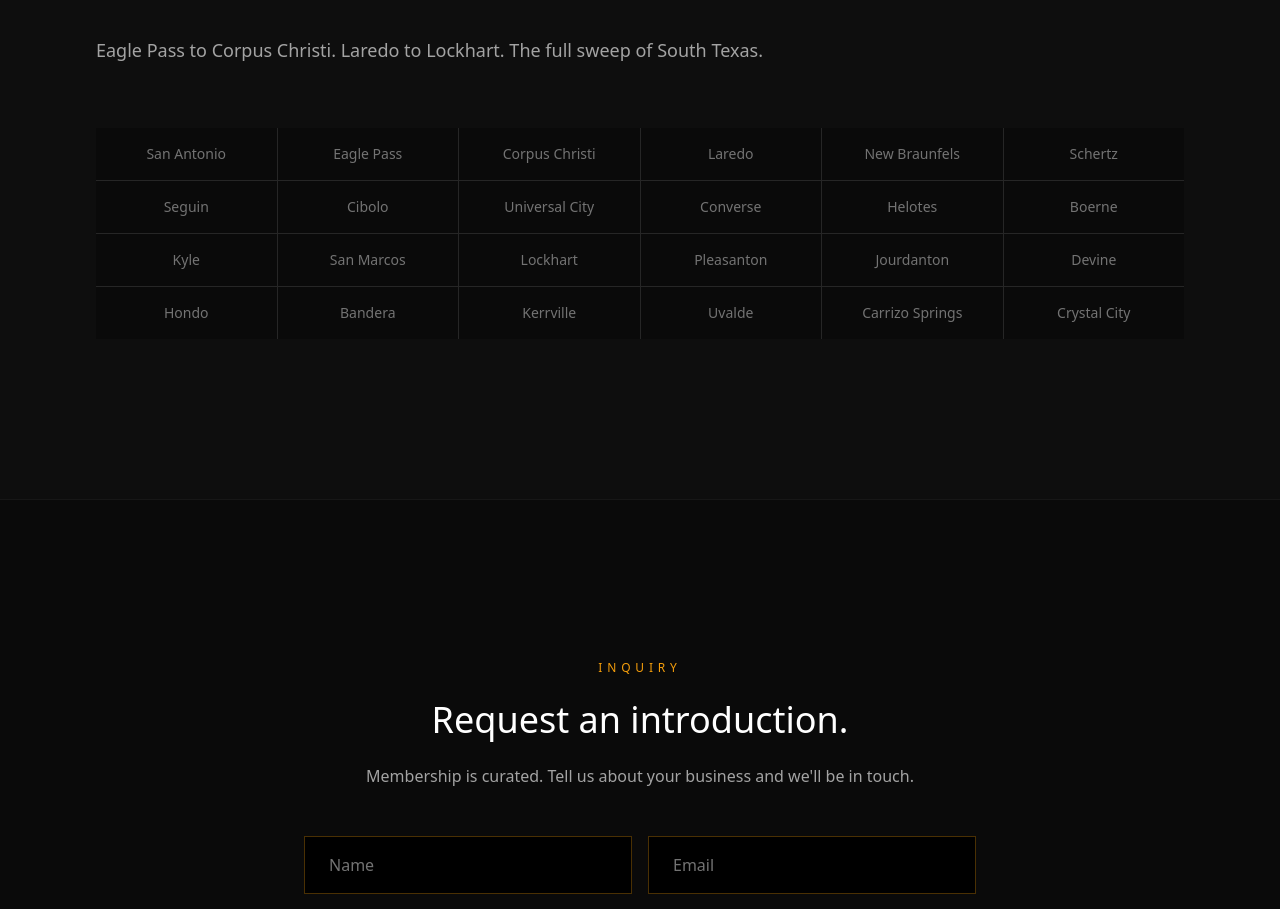
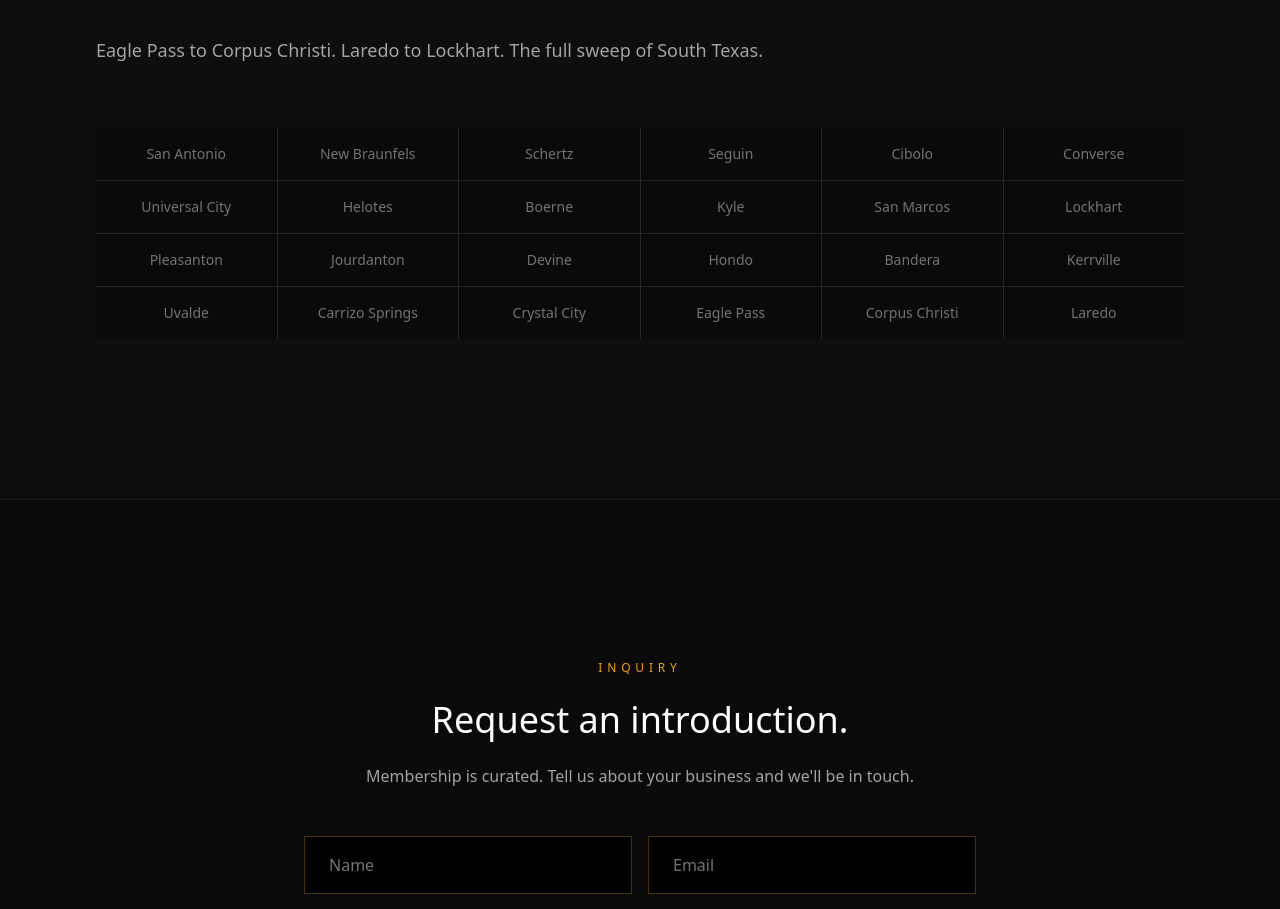
Before and after one commit to yogibeezy/210-business-network, a Next.js app: page / in a window 1280 px wide. Shown: the part 1545-2454 px from the top of the page. Built offline with nearby package versions, Linux system fonts and the light colour scheme.

Commit message:
Reorganize city grid: San Antonio first, then metro area

```diff
--- a/app/page.tsx
+++ b/app/page.tsx
@@ -73,12 +73,10 @@ export default function Home() {
 
           <div className="grid grid-cols-3 md:grid-cols-6 gap-px bg-neutral-800">
             {[
-              'San Antonio', 'Eagle Pass', 'Corpus Christi', 'Laredo',
-              'New Braunfels', 'Schertz', 'Seguin', 'Cibolo',
-              'Universal City', 'Converse', 'Helotes', 'Boerne',
-              'Kyle', 'San Marcos', 'Lockhart', 'Pleasanton',
-              'Jourdanton', 'Devine', 'Hondo', 'Bandera',
-              'Kerrville', 'Uvalde', 'Carrizo Springs', 'Crystal City'
+              'San Antonio', 'New Braunfels', 'Schertz', 'Seguin', 'Cibolo', 'Converse',
+              'Universal City', 'Helotes', 'Boerne', 'Kyle', 'San Marcos', 'Lockhart',
+              'Pleasanton', 'Jourdanton', 'Devine', 'Hondo', 'Bandera', 'Kerrville',
+              'Uvalde', 'Carrizo Springs', 'Crystal City', 'Eagle Pass', 'Corpus Christi', 'Laredo'
             ].map((city) => (
               <div key={city} className="bg-neutral-950 py-4 px-2 text-center">
                 <p className="text-neutral-500 text-sm font-light">{city}</p>
```
